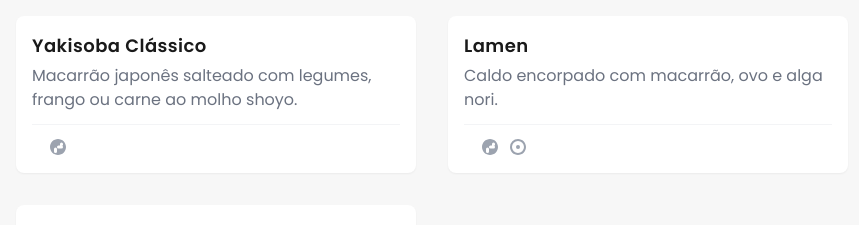
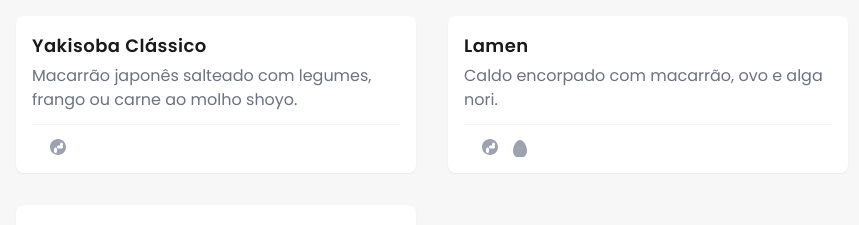
Before and after one commit to nicksonsantos-sys/Trabalho-facul, a React (Vite) app: page / in a window 1280 px wide. Shown: the part 1540-1765 px from the top of the page, without its empty margins (208-1067 px from the left). Built offline with nearby package versions, Linux system fonts and the light colour scheme.

Commit message:
Update Icons.tsx

```diff
--- a/components/Icons.tsx
+++ b/components/Icons.tsx
@@ -48,7 +48,7 @@ export const GlutenIcon = createIcon<IconProps>(({ className, title }) => (
 // FIX: Removed trailing comma from generic type argument list.
 export const EggIcon = createIcon<IconProps>(({ className, title }) => (
   <BaseIcon className={className} title={title}>
-    <path d="M10 2a8 8 0 00-8 8c0 4.42 3.58 8 8 8s8-3.58 8-8c0-4.42-3.58-8-8-8zm0 14a6 6 0 110-12 6 6 0 010 12z" /><path d="M10 8a2 2 0 100 4 2 2 0 000-4z" />
+    <path d="M19 14.083c0 4.154-2.966 6.74-7 6.917c-4.2 0-7-2.763-7-6.917C5 8.545 8.5 2.993 12 3c3.5.007 7 5.545 7 11.083z" />
   </BaseIcon>
 ));
 
```
